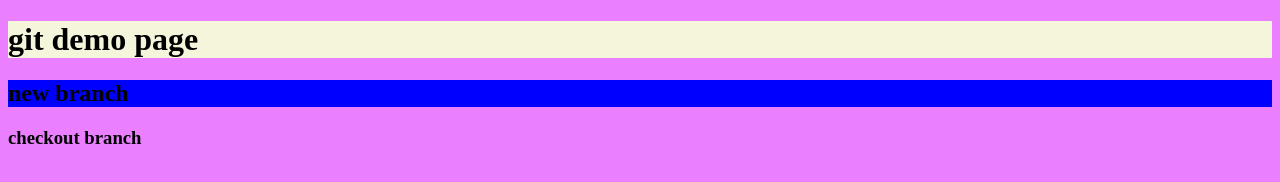
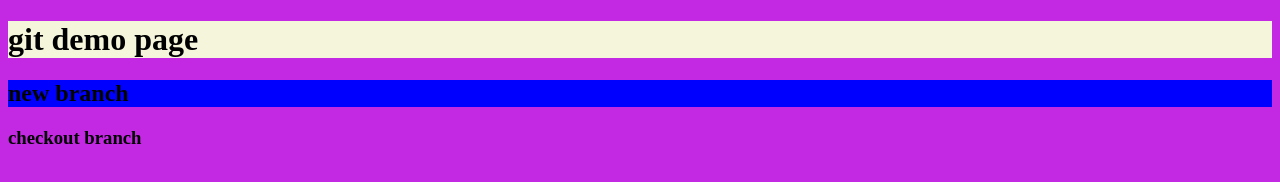
Before and after one commit to abhisheksingh9724/firstREpo, a plain HTML site: page index.html in a window 1280 px wide. Drawn offline with Linux system fonts and the light colour scheme.

Commit message:
first style changed

```diff
--- a/style.css
+++ b/style.css
@@ -1,5 +1,6 @@
 body {
-  background-color: rgb(234, 127, 255);
+  background-color: rgb(195, 40, 226);
+  /* firts rgb(195, 40, 226)*/
 }
 
 h1 {
```
Also changed, not shown: second.txt (deleted).
